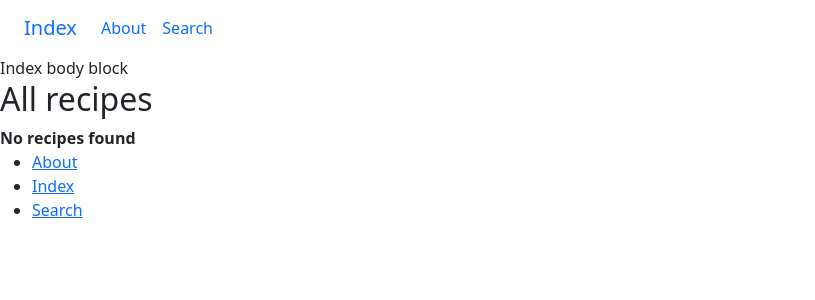
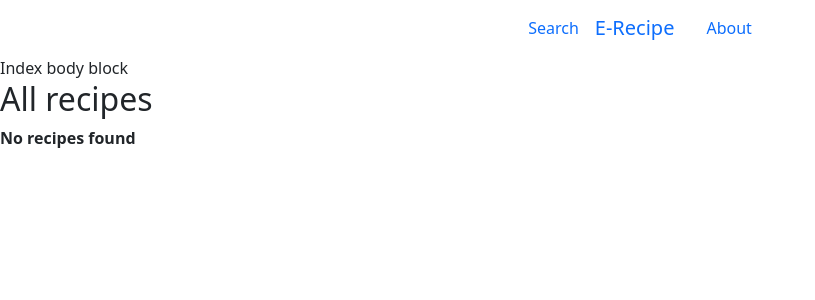
Before and after one commit to Franckevicius/WAD2-LB5A, a Django app: page / in a window 1280 px wide. Shown: the top 300 px of the page, without its empty margins (0-815 px from the left). Run offline with Django 3.2, Linux system fonts and the light colour scheme; data that the repository does not hold is empty; some libraries are stand-ins or nearby versions.

Commit message:
Tweaked the navbar, removed old nav

```diff
--- a/recipe_sharing/templates/main_app/base.html
+++ b/recipe_sharing/templates/main_app/base.html
@@ -16,28 +16,15 @@
 </head>
 <body>
     <!-- NAVBAR -->
-    <div class="container-fluid">
-        <nav class="navbar navbar-expand-lg">
-            <div class="container-fluid">
-                <a class="navbar-brand" href="{% url 'main_app:index' %}">Index</a>
-                <ul class="navbar-nav me-auto mb-2 mb-lg-0">
-                    <li class="nav-item"><a class="nav-link" href="{% url 'main_app:about' %}">About</a></li>
-                    <li class="nav-item"><a class="nav-link" href="{% url 'main_app:search' %}">Search</a></li>
-                </ul>
-            </div>
-        </nav>
-    </div>
+    <nav class="navbar navbar-expand-lg justify-content-evenly align-items-center">
+            <ul class="nav nav-fill">
+                <li class="nav-item"><a class="nav-link" href="{% url 'main_app:search' %}">Search</a></li>
+                <a class="navbar-brand" href="{% url 'main_app:index' %}">E-Recipe</a>
+                <li class="nav-item"><a class="nav-link" href="{% url 'main_app:about' %}">About</a></li>
+            </ul>
+    </nav>
     <!-- NAVBAR END -->
 {% block body_block %}
 {% endblock %}
-
-    <div>
-        <ul>
-            <li><a href="{% url 'main_app:about' %}">About</a></li>
-            <li><a href="{% url 'main_app:index' %}">Index</a></li>
-            <li><a href="{% url 'main_app:search' %}">Search</a></li>
-        </ul>
-    </div>
-
 </body>
 </html>
```
